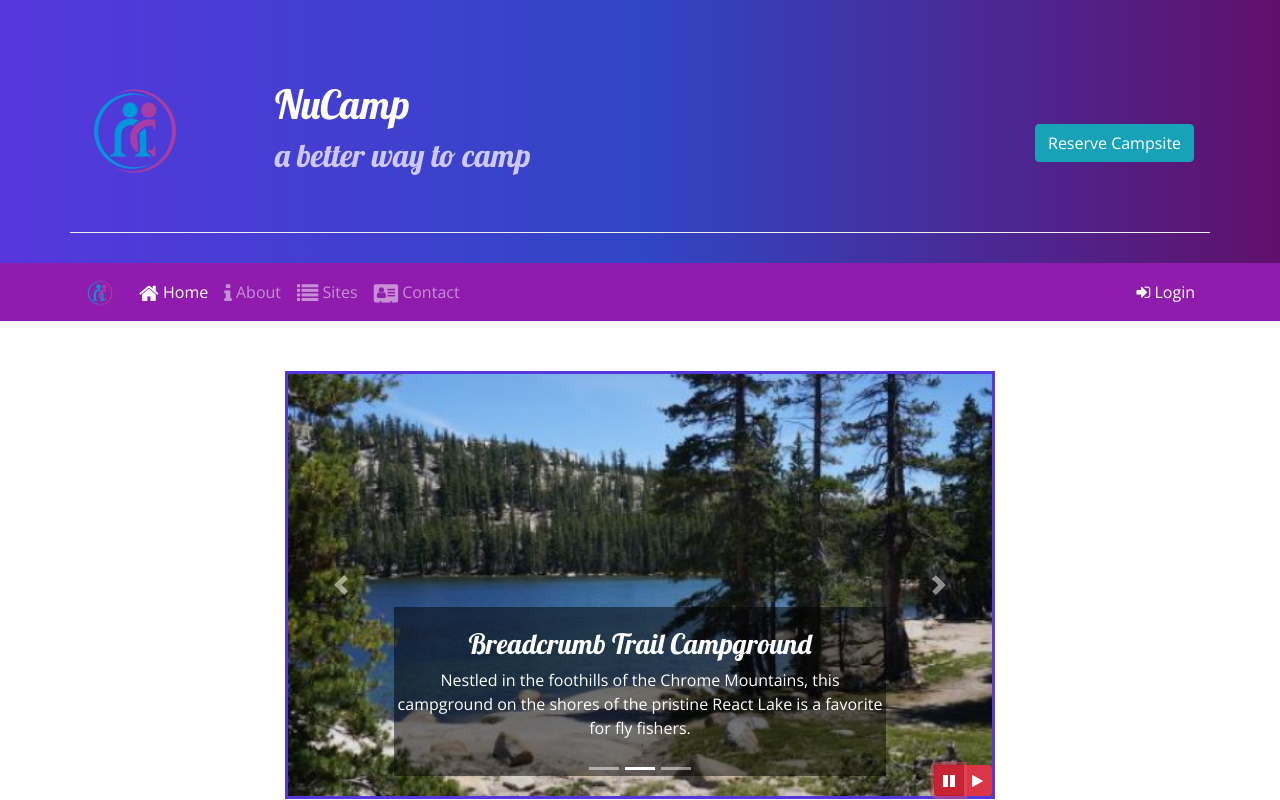
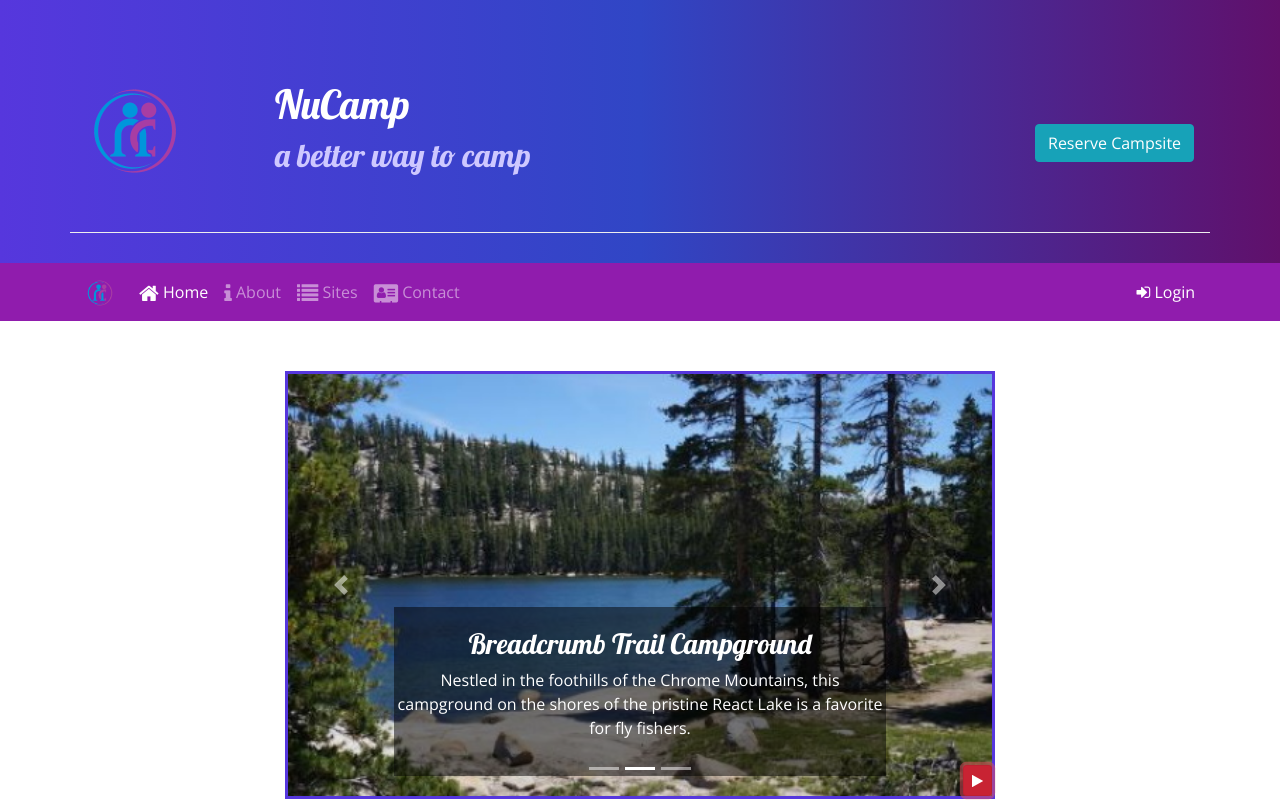
Before and after one commit to PhiweM/nucampsite, a website: page index.html in a window 1280 px wide. Both pictures are taken after a click on the button 949 px from the left and 780 px from the top of the page. Shown: the top 800 px of the page. Drawn offline with nearby package versions, Linux system fonts and the light colour scheme.

Commit message:
Bootstrap and jQuery Part2

```diff
--- a/index.html
+++ b/index.html
@@ -193,14 +193,9 @@
                         <span class="carousel-control-next-icon"></span>
                         <span class="sr-only">Next</span>
                     </a>
-                    <div class="btn-group" id="carouselButton">
-                        <button class="btn btn-danger btn-sm" id="carouselPause">
-                            <i class="fa fa-pause"></i>
-                        </button>
-                        <button class="btn btn-danger btn-sm" id="carouselPlay">
-                            <i class="fa fa-play"></i>
-                        </button>
-                    </div>
+                    <button class="btn btn-danger btn-sm" id="carouselButton">
+                        <i class="fa fa-pause"></i>
+                    </button>
                 </div>
             </div>
         </div>
@@ -325,17 +320,18 @@
      <script src="node_modules/popper.js/dist/umd/popper.min.js"></script>
      <script src="node_modules/bootstrap/dist/js/bootstrap.min.js"></script>
      <script>
-        // $(function () {
-        //     $('[data-toggle="tooltip"]').tooltip()
-        // })
-
         $(function() {
             $(".carousel").carousel( { interval: 2000 } );
-            $("#carouselPause").click(function(){
-                $(".carousel").carousel("pause");
-            });
-            $("#carouselPlay").click(function(){
-                $(".carousel").carousel("cycle");
+            $("#carouselButton").click(function(){
+                if ($("#carouselButton").children("i").hasClass("fa-pause")) {
+                    $(".carousel").carousel("pause");
+                    $("#carouselButton").children("i").removeClass("fa-pause");
+                    $("#carouselButton").children("i").addClass("fa-play");
+                } else {
+                    $(".carousel").carousel("cycle");
+                    $("#carouselButton").children("i").removeClass("fa-play");
+                    $("#carouselButton").children("i").addClass("fa-pause");
+                }
             });
         });
     </script>
```
